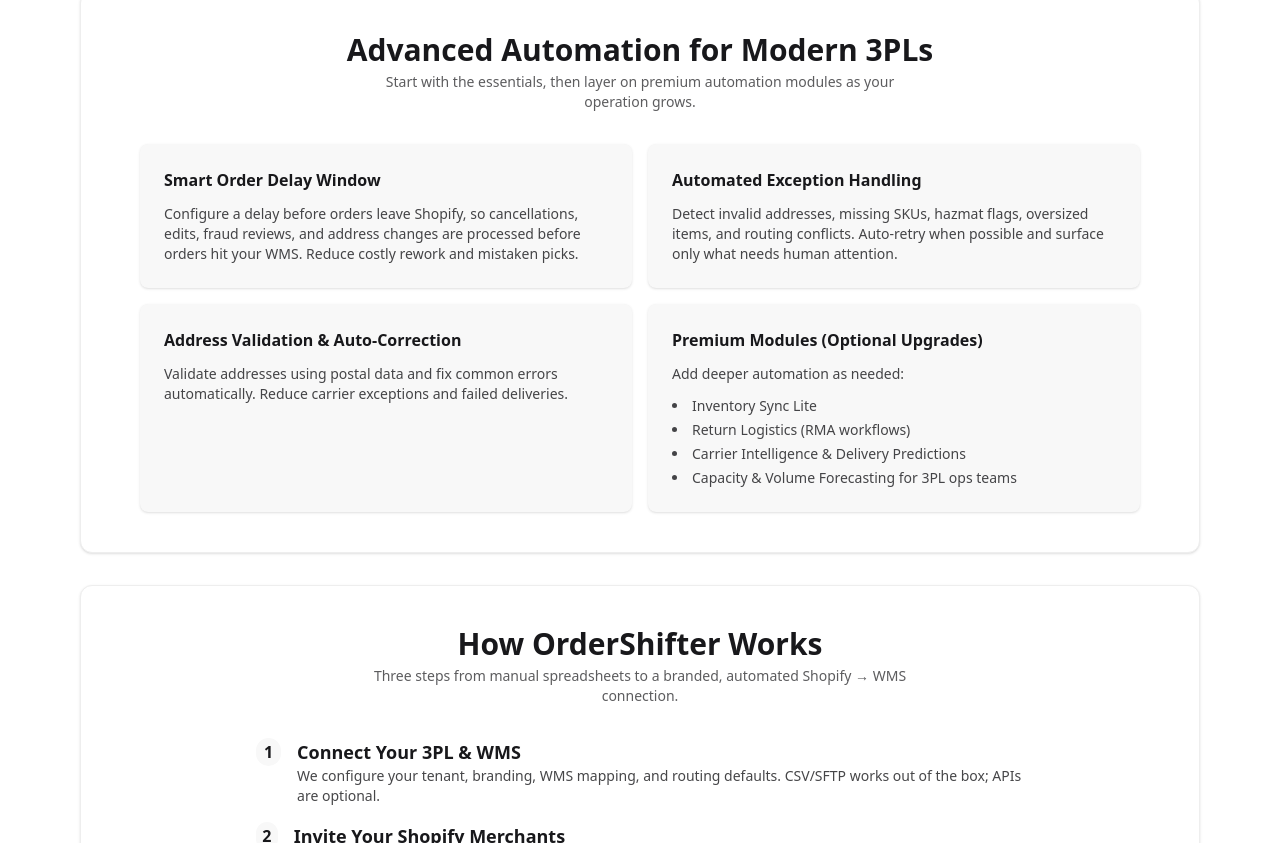
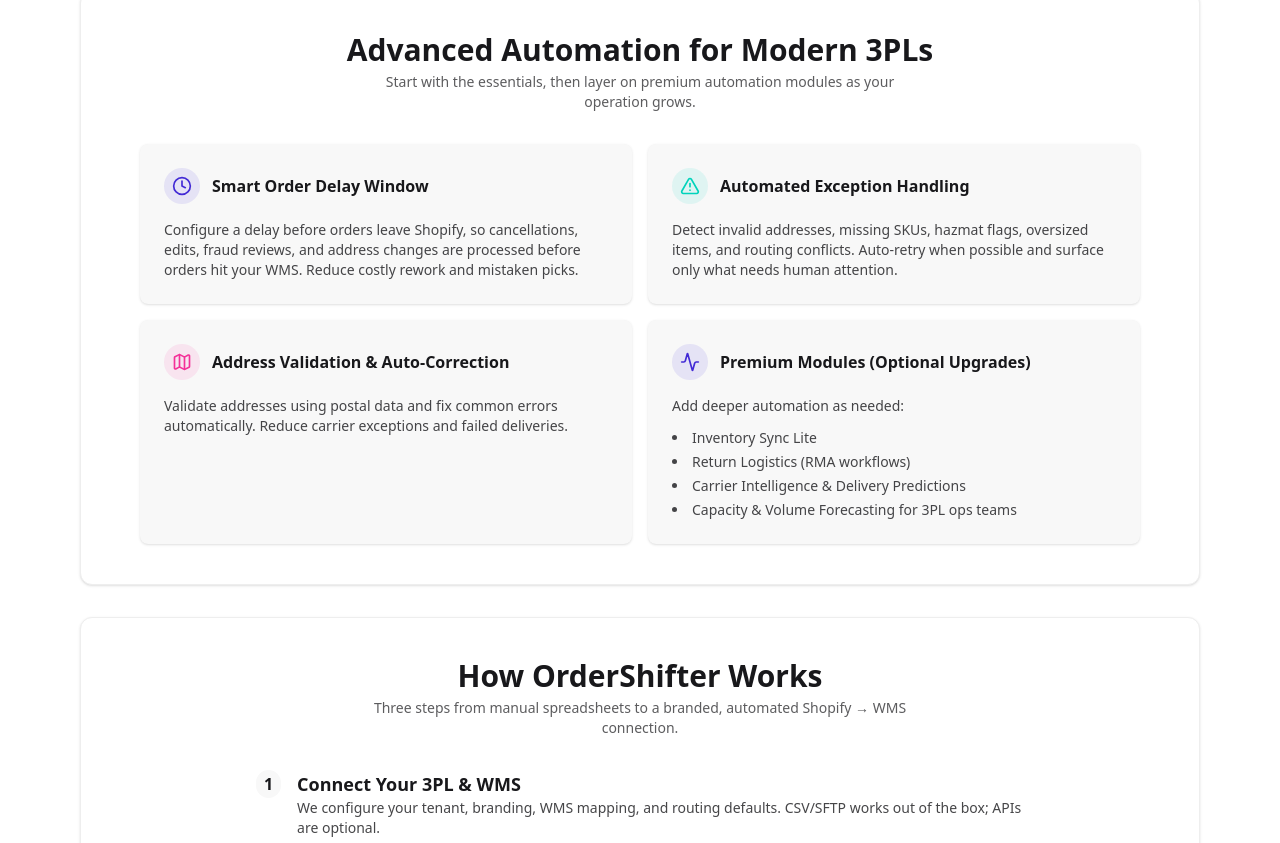
Before and after one commit to srdjank87/ordershifter, a Next.js app: page / in a window 1280 px wide. Shown: the part 1777-2620 px from the top of the page. Built offline with nearby package versions, Linux system fonts and the light colour scheme.

Commit message:
Adding icons to advanced section

```diff
--- a/app/page.tsx
+++ b/app/page.tsx
@@ -346,9 +346,14 @@
             {/* Smart Delay Window */}
             <div className="card bg-base-200 shadow-sm">
               <div className="card-body">
-                <h3 className="text-base font-semibold mb-1">
+                <div className="flex items-center gap-3 mb-2">
+                  <div className="p-2 rounded-full bg-primary/10 text-primary animate-popup">
+                    <Clock className="w-5 h-5" />
+                  </div>
+                  <h3 className="text-base font-semibold">
                     Smart Order Delay Window
                   </h3>
+                </div>
                 <p className="text-sm opacity-80">
                   Configure a delay before orders leave Shopify, so cancellations,
                   edits, fraud reviews, and address changes are processed before
@@ -360,9 +365,14 @@
             {/* Automated Exception Handling */}
             <div className="card bg-base-200 shadow-sm">
               <div className="card-body">
-                <h3 className="text-base font-semibold mb-1">
+                <div className="flex items-center gap-3 mb-2">
+                  <div className="p-2 rounded-full bg-accent/10 text-accent animate-popup">
+                    <AlertTriangle className="w-5 h-5" />
+                  </div>
+                  <h3 className="text-base font-semibold">
                     Automated Exception Handling
                   </h3>
+                </div>
                 <p className="text-sm opacity-80">
                   Detect invalid addresses, missing SKUs, hazmat flags,
                   oversized items, and routing conflicts. Auto-retry when possible
@@ -374,9 +384,14 @@
             {/* Address Validation */}
             <div className="card bg-base-200 shadow-sm">
               <div className="card-body">
-                <h3 className="text-base font-semibold mb-1">
+                <div className="flex items-center gap-3 mb-2">
+                  <div className="p-2 rounded-full bg-secondary/10 text-secondary animate-popup">
+                    <Map className="w-5 h-5" />
+                  </div>
+                  <h3 className="text-base font-semibold">
                     Address Validation &amp; Auto-Correction
                   </h3>
+                </div>
                 <p className="text-sm opacity-80">
                   Validate addresses using postal data and fix common errors
                   automatically. Reduce carrier exceptions and failed deliveries.
@@ -387,9 +402,14 @@
             {/* Premium Modules */}
             <div className="card bg-base-200 shadow-sm">
               <div className="card-body">
-                <h3 className="text-base font-semibold mb-1">
+                <div className="flex items-center gap-3 mb-2">
+                  <div className="p-2 rounded-full bg-primary/10 text-primary animate-popup">
+                    <Activity className="w-5 h-5" />
+                  </div>
+                  <h3 className="text-base font-semibold">
                     Premium Modules (Optional Upgrades)
                   </h3>
+                </div>
                 <p className="text-sm opacity-80">
                   Add deeper automation as needed:
                 </p>
@@ -610,6 +630,7 @@
                   <p>✓ WMS mapping &amp; routing defaults</p>
                   <p>✓ Smart delay &amp; exception engine</p>
                   <p>✓ 12 months of Essential tier included</p>
+                  <p>✓ White-glove VIP support service</p>
                 </div>
 
                 <p className="text-xs opacity-60 mt-3">
```
Lines whose indentation alone changed are shown as unchanged.
